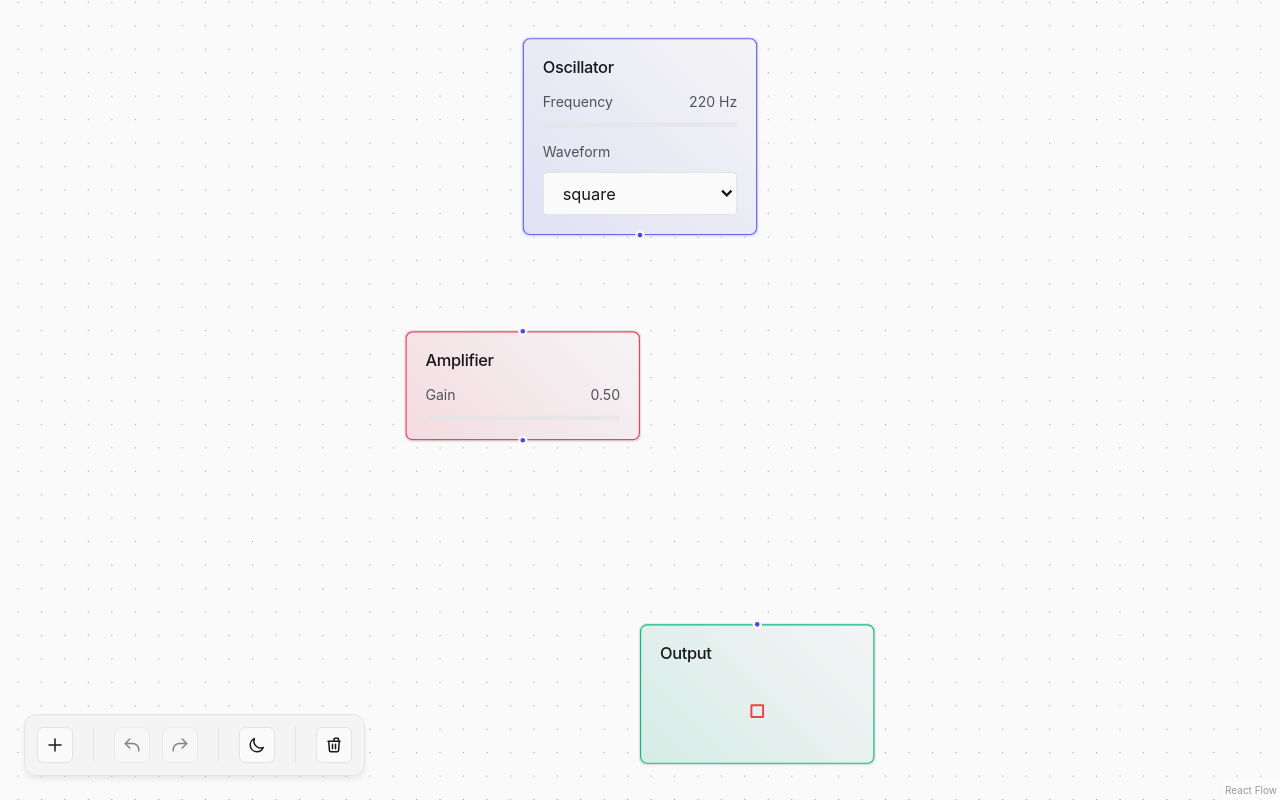
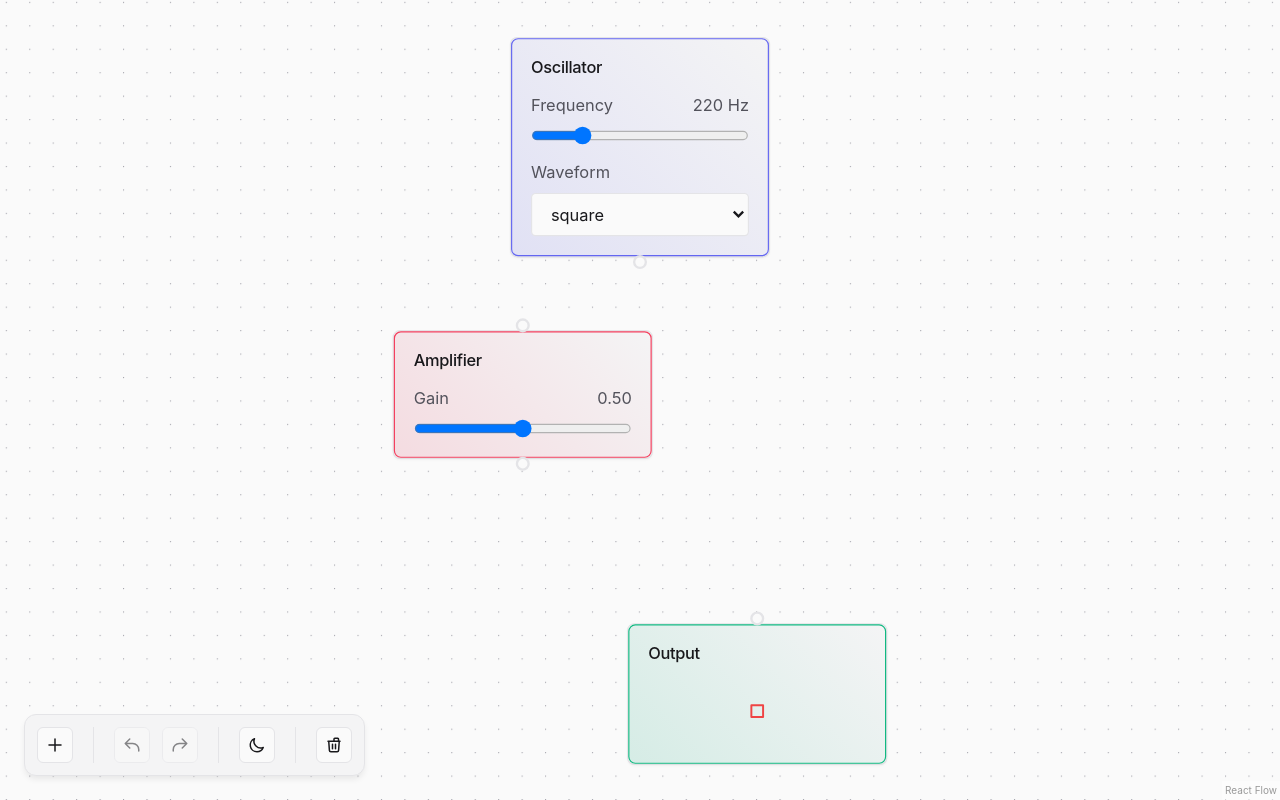
Before and after one commit to Poojan38380/AudioFlow-Studio, a React (Vite) app: page / in a window 1280 px wide. Built offline with nearby package versions, Linux system fonts and the light colour scheme.

Commit message:
Added connection radius, grid snapping, and draggable nodes in App. Updated BaseNode styles for increased clickable area and refined handle interactions.

```diff
--- a/src/App.jsx
+++ b/src/App.jsx
@@ -53,6 +53,20 @@ export default function App() {
       minZoom: 0.1,
       maxZoom: 2,
       defaultViewport: { x: 0, y: 0, zoom: 1 },
+      connectionRadius: 20,
+      snapToGrid: true,
+      snapGrid: [10, 10],
+      nodesDraggable: true,
+      nodesConnectable: true,
+      nodesFocusable: true,
+      edgesFocusable: true,
+      elementsSelectable: true,
+      selectNodesOnDrag: false,
+      panOnDrag: [1, 2],
+      zoomOnScroll: true,
+      zoomOnPinch: true,
+      panOnScroll: false,
+      preventScrolling: true,
     }),
     [store]
   );
--- a/src/components/common/index.js
+++ b/src/components/common/index.js
@@ -233,12 +233,65 @@ export const BaseNode = styled.div`
     }};
   border-radius: ${({ theme }) => theme.borderRadius.md};
   padding: ${({ theme }) => theme.spacing.md};
-  min-width: 200px;
+  min-width: 220px;
   box-shadow: ${({ theme }) => theme.shadows.sm};
+  transition: all ${({ theme }) => theme.transitions.default};
+  position: relative;
+
+  /* Increase the clickable area around the node */
+  &::before {
+    content: "";
+    position: absolute;
+    top: -8px;
+    left: -8px;
+    right: -8px;
+    bottom: -8px;
+    z-index: -1;
+  }
+
+  /* Style for React Flow handles */
+  .react-flow__handle {
+    width: 12px;
+    height: 12px;
+    border-radius: 6px;
+    background: ${({ theme }) => theme.colors.background.primary};
+    border: 2px solid ${({ theme }) => theme.colors.background.tertiary};
     transition: all ${({ theme }) => theme.transitions.default};
 
     &:hover {
+      width: 14px;
+      height: 14px;
+      border-radius: 7px;
+      border-color: ${({ theme }) => theme.colors.primary.main};
+    }
+
+    /* Increase the clickable area of handles */
+    &::before {
+      content: "";
+      position: absolute;
+      top: -8px;
+      left: -8px;
+      right: -8px;
+      bottom: -8px;
+      z-index: -1;
+    }
+
+    /* Position adjustments for handles */
+    &.react-flow__handle-top {
+      top: -6px;
+    }
+    &.react-flow__handle-bottom {
+      bottom: -6px;
+    }
+  }
+
+  &:hover {
     box-shadow: ${({ theme }) => theme.shadows.md};
+    transform: translateY(-1px);
+
+    .react-flow__handle {
+      border-color: ${({ theme }) => theme.colors.primary.main};
+    }
   }
 
   .node-header {
@@ -259,21 +312,6 @@ export const BaseNode = styled.div`
     display: flex;
     flex-direction: column;
     gap: ${({ theme }) => theme.spacing.sm};
-  }
-
-  .react-flow__handle {
-    width: 8px;
-    height: 8px;
-    border-radius: 50%;
-    background: ${({ theme }) => theme.colors.primary.main};
-    border: 2px solid ${({ theme }) => theme.colors.background.primary};
-    transition: all ${({ theme }) => theme.transitions.default};
-
-    &:hover {
-      background: ${({ theme }) => theme.colors.primary.light};
-      transform: scale(1.2);
-    }
-  }
 
     label {
       display: flex;
@@ -283,64 +321,35 @@ export const BaseNode = styled.div`
       .label-text {
         display: flex;
         justify-content: space-between;
-      align-items: center;
-
-      span {
-        font-size: ${({ theme }) => theme.typography.fontSize.xs};
+        font-size: ${({ theme }) => theme.typography.fontSize.sm};
         color: ${({ theme }) => theme.colors.text.secondary};
-      }
       }
     }
 
     input[type="range"] {
-    -webkit-appearance: none;
       width: 100%;
-    height: 4px;
-    border-radius: ${({ theme }) => theme.borderRadius.full};
-    background: ${({ theme }) => theme.colors.background.tertiary};
-    outline: none;
-    opacity: 0.7;
-    transition: all ${({ theme }) => theme.transitions.default};
-
-    &:hover {
-      opacity: 1;
-    }
-
-    &::-webkit-slider-thumb {
-      -webkit-appearance: none;
-      appearance: none;
-      width: 12px;
-      height: 12px;
-      border-radius: 50%;
-      background: ${({ theme }) => theme.colors.primary.main};
-      cursor: pointer;
-      transition: all ${({ theme }) => theme.transitions.default};
-
-      &:hover {
-        background: ${({ theme }) => theme.colors.primary.light};
-        transform: scale(1.2);
-      }
-    }
+      margin: 0;
     }
 
     select {
+      width: 100%;
       padding: ${({ theme }) => `${theme.spacing.xs} ${theme.spacing.sm}`};
-    font-size: ${({ theme }) => theme.typography.fontSize.sm};
-    color: ${({ theme }) => theme.colors.text.primary};
       background: ${({ theme }) => theme.colors.background.primary};
       border: 1px solid ${({ theme }) => theme.colors.background.tertiary};
       border-radius: ${({ theme }) => theme.borderRadius.sm};
-    outline: none;
+      color: ${({ theme }) => theme.colors.text.primary};
+      font-size: ${({ theme }) => theme.typography.fontSize.sm};
       cursor: pointer;
-    transition: all ${({ theme }) => theme.transitions.default};
 
       &:hover {
         border-color: ${({ theme }) => theme.colors.primary.main};
       }
 
       &:focus {
+        outline: none;
         border-color: ${({ theme }) => theme.colors.primary.main};
         box-shadow: 0 0 0 2px ${({ theme }) => theme.colors.primary.main}22;
       }
     }
+  }
 `;
```
Lines whose indentation alone changed are shown as unchanged.
